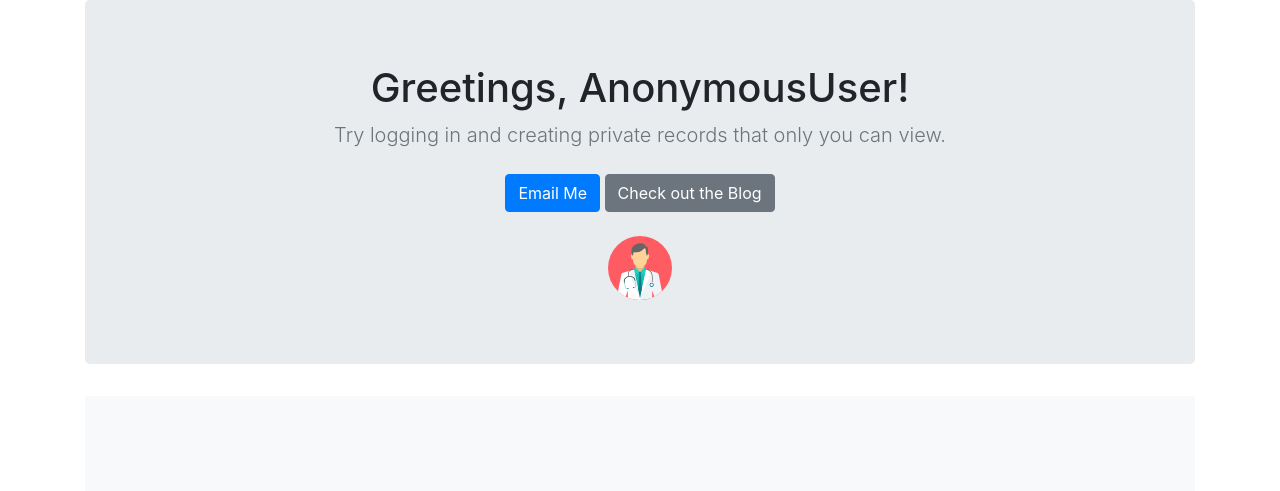
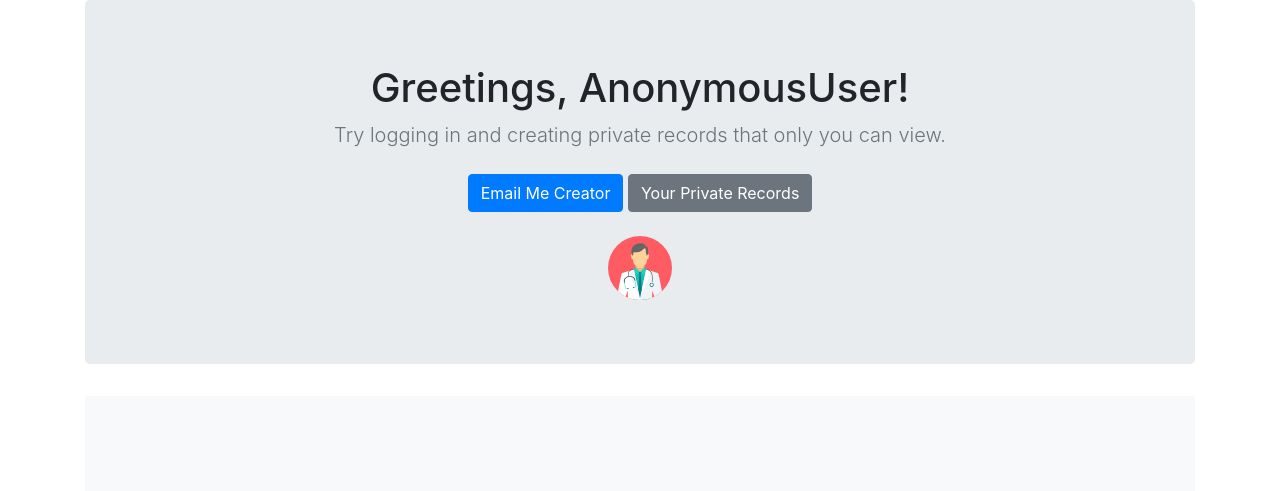
Before and after one commit to Syaril/portfolio-project, a Django app: page / in a window 1280 px wide. Shown: the part 58-549 px from the top of the page. Run offline with Django 3.2, Linux system fonts and the light colour scheme; data that the repository does not hold is empty; some libraries are stand-ins or nearby versions.

Commit message:
Cont cleaning up the landing page

```diff
--- a/jobs/templates/jobs/home.html
+++ b/jobs/templates/jobs/home.html
@@ -10,8 +10,8 @@
             <h2></h2>
           <p class="lead text-muted">Try logging in and creating private records that only you can view.</p>
           <p>
-            <a href="mailto:dr.syaril@gmail.com" class="btn btn-primary my-2">Email Me</a>
-            <a href="{% url 'allblogs' %}" class="btn btn-secondary my-2">Check out the Blog</a>
+            <a href="mailto:dr.syaril@gmail.com" class="btn btn-primary my-2">Email Me Creator</a>
+            <a href="{% url 'allblogs' %}" class="btn btn-secondary my-2">Your Private Records</a>
           </p>
             <img src="{% static 'doctor.png' %}" />
         </div>
```
